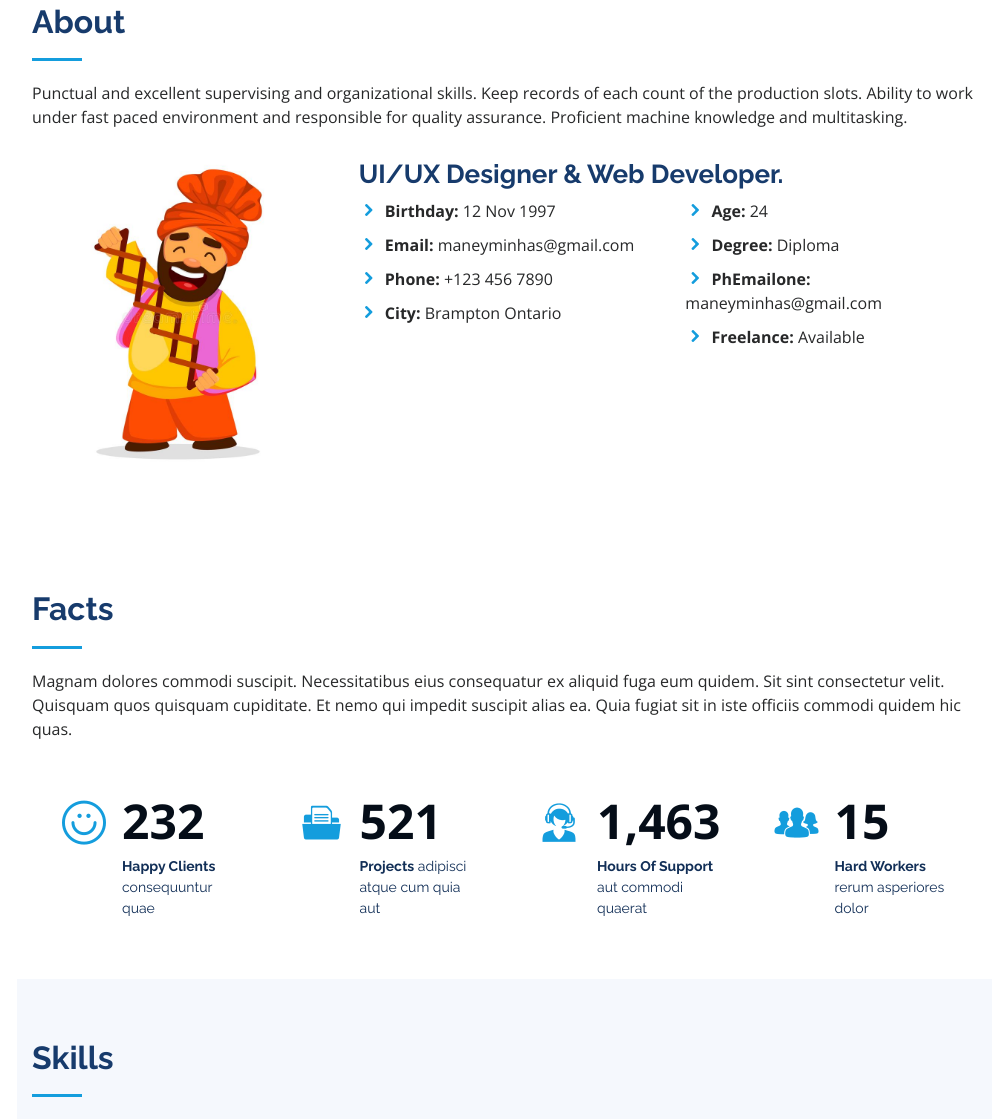
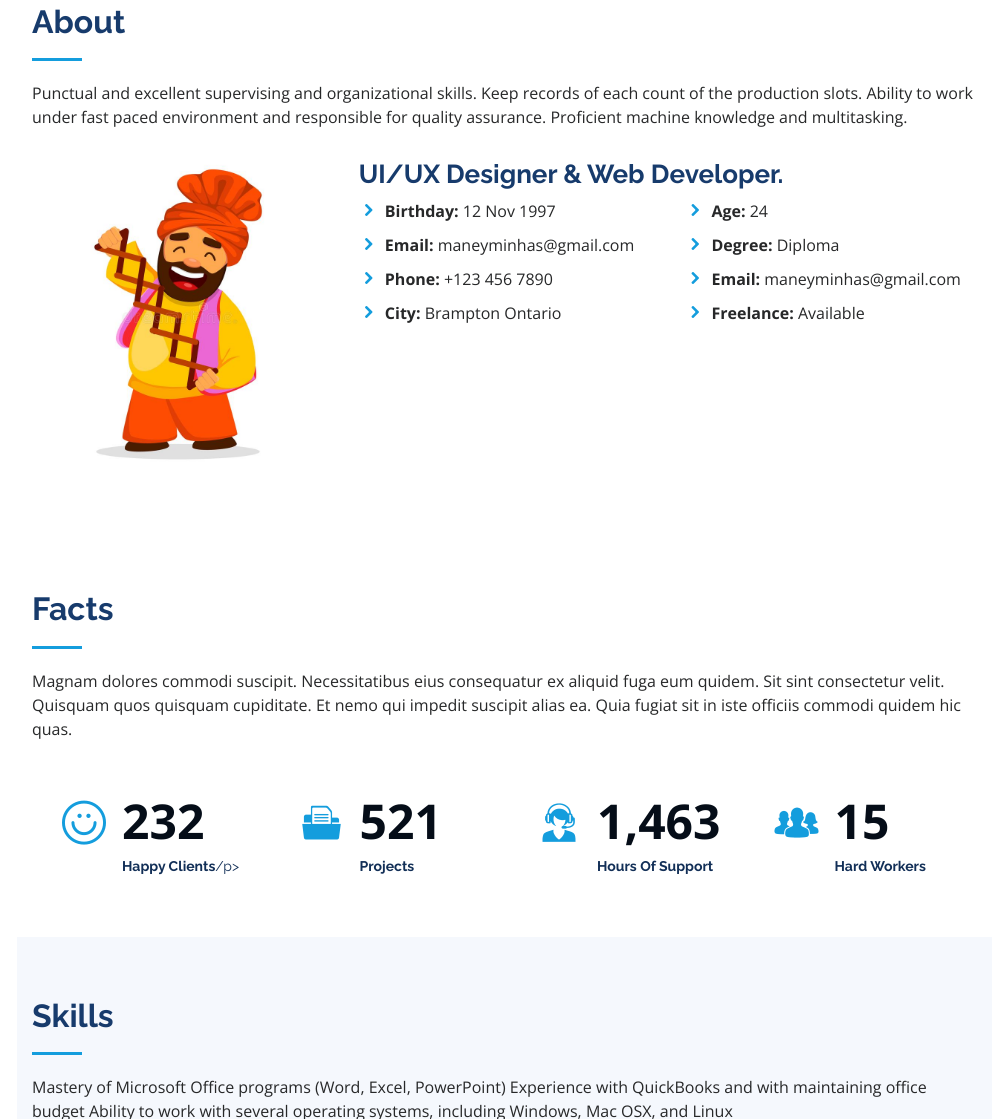
Before and after one commit to MANEYMINHAS/project, a plain HTML site: page index.html in a window 1280 px wide. Shown: the part 857-1976 px from the top of the page, without its empty margins (283-1275 px from the left). Drawn offline with nearby package versions, Linux system fonts and the light colour scheme.

Commit message:
did some changes

```diff
--- a/index.html
+++ b/index.html
@@ -103,7 +103,7 @@
                 <ul>
                   <li><i class="icofont-rounded-right"></i> <strong>Age:</strong> 24</li>
                   <li><i class="icofont-rounded-right"></i> <strong>Degree:</strong> Diploma</li>
-                  <li><i class="icofont-rounded-right"></i> <strong>PhEmailone:</strong> maneyminhas@gmail.com</li>
+                  <li><i class="icofont-rounded-right"></i> <strong>Email:</strong> maneyminhas@gmail.com</li>
                   <li><i class="icofont-rounded-right"></i> <strong>Freelance:</strong> Available</li>
                 </ul>
               </div>
@@ -129,7 +129,7 @@
             <div class="count-box">
               <i class="icofont-simple-smile"></i>
               <span data-toggle="counter-up">232</span>
-              <p><strong>Happy Clients</strong> consequuntur quae</p>
+              <p><strong>Happy Clients</strong>/p>
             </div>
           </div>
 
@@ -137,7 +137,7 @@
             <div class="count-box">
               <i class="icofont-document-folder"></i>
               <span data-toggle="counter-up">521</span>
-              <p><strong>Projects</strong> adipisci atque cum quia aut</p>
+              <p><strong>Projects</strong></p>
             </div>
           </div>
 
@@ -145,7 +145,7 @@
             <div class="count-box">
               <i class="icofont-live-support"></i>
               <span data-toggle="counter-up">1,463</span>
-              <p><strong>Hours Of Support</strong> aut commodi quaerat</p>
+              <p><strong>Hours Of Support</strong></p>
             </div>
           </div>
 
@@ -153,7 +153,7 @@
             <div class="count-box">
               <i class="icofont-users-alt-5"></i>
               <span data-toggle="counter-up">15</span>
-              <p><strong>Hard Workers</strong> rerum asperiores dolor</p>
+              <p><strong>Hard Workers</strong></p>
             </div>
           </div>
 
```
